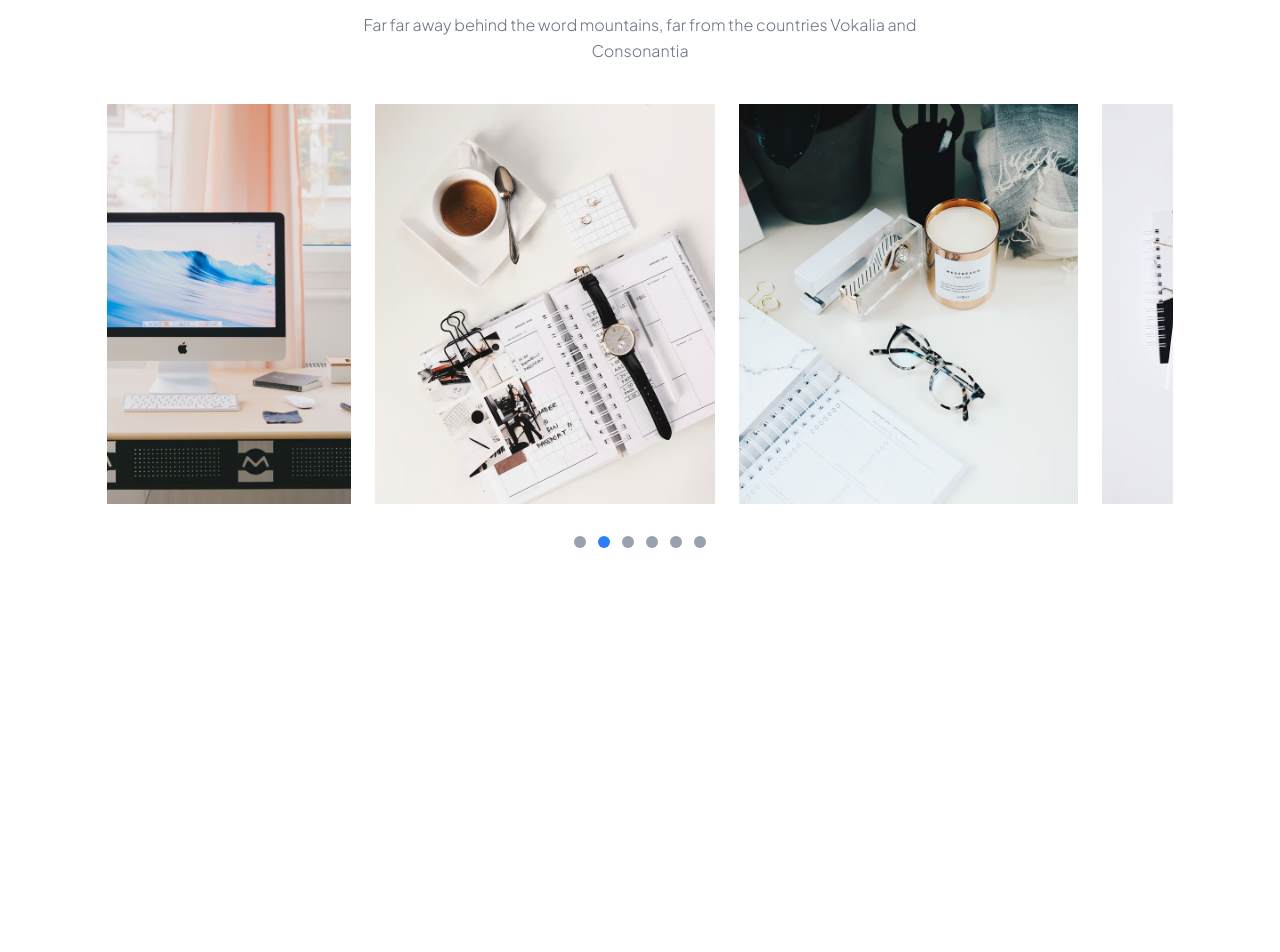
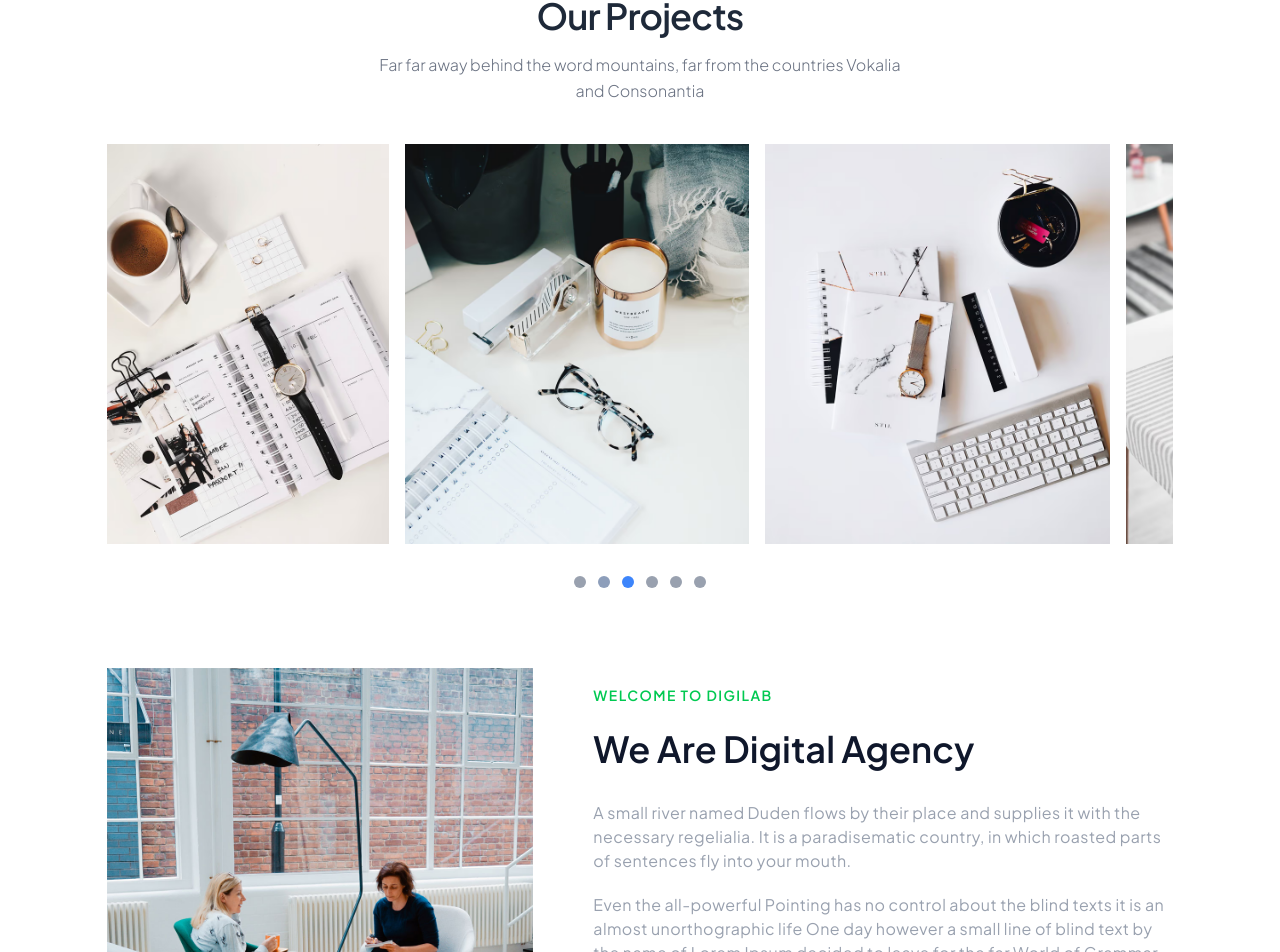
Before and after one commit to Habtamu-Semagn/diglab, a Next.js app: page / in a window 1280 px wide. Shown: the part 2068-3020 px from the top of the page. Before the commit the page ends 2696 px from the top, so only its background shows below. Built offline with nearby package versions, Linux system fonts and the light colour scheme.

Commit message:
project section completed

```diff
--- a/app/page.tsx
+++ b/app/page.tsx
@@ -1,4 +1,5 @@
 
+import About from "@/components/About";
 import HeroSection from "@/components/Hero";
 import Projects from "@/components/Projects";
 import Services from "@/components/Services";
@@ -10,6 +11,7 @@ export default function Home() {
         <HeroSection />
         <Services />
         <Projects />
+        <About />
     </>
   );
 }
--- /dev/null
+++ b/components/About.tsx
@@ -0,0 +1,18 @@
+import Image from "next/image"
+import aboutImage from "@/public/images/about.jpg"
+export default function About(){
+    return <div className="grid grid-cols-12">
+        <div className="col-start-2 col-span-4"><Image src={aboutImage} alt="about-page-image" /></div>
+        <div className="col-start-6 col-span-6 pl-15 w-full h-full flex flex-col justify-center">
+            <p className="text-sm font-semibold tracking-widest text-green-500 uppercase mb-6">welcome to digilab</p>
+            <p className="text-2xl md:text-4xl font-semibold text-slate-900 capitalize mb-8">we are digital agency</p>
+            <div className="flex flex-col gap-5 text-gray-400 tracking-wide"><p>A small river named Duden flows by their place and supplies it with the necessary regelialia. It is a paradisematic country, in which roasted parts of sentences fly into your mouth.</p>
+                <p>Even the all-powerful Pointing has no control about the blind texts it is an almost unorthographic life One day however a small line of blind text by the name of Lorem Ipsum decided to leave for the far World of Grammar.</p>
+                <p>A small river named Duden flows by their place and supplies it with the necessary regelialia. It is a paradisematic country, in which roasted parts of sentences fly into your mouth.</p></div>
+        <div className="flex flex-col bg-green-400 text-black p-9 w-110 -translate-x-40 mt-10">
+            <span className="text-xl">20</span>
+            <span className="text-xl uppercase">years of experience</span>
+        </div>
+        </div>
+    </div>
+}
--- a/components/Projects.tsx
+++ b/components/Projects.tsx
@@ -17,9 +17,8 @@ const projects = [
     { imagesrc: project6image, altname: "Project 6" },
 ]
 
-const GAP = 24
+const GAP = 16
 
-// build an infinite window of 5 items centered on a given index
 const getWindow = (centerIndex: number) => {
   const len = projects.length;
   return [-2, -1, 0, 1, 2].map((offset) => {
@@ -30,7 +29,7 @@ const getWindow = (centerIndex: number) => {
 
 export default function ProjectsSection() {
   const [centerIndex, setCenterIndex] = useState(0);
-  const [window, setWindow] = useState(() => getWindow(0));
+  const [visibleWindow, setVisibleWindow] = useState(() => getWindow(0));
   const scrollRef = useRef<HTMLDivElement>(null);
   const intervalRef = useRef<NodeJS.Timeout | null>(null);
   const isPaused = useRef(false);
@@ -38,17 +37,20 @@ export default function ProjectsSection() {
 
   const getItemWidth = useCallback(() => {
     if (!scrollRef.current) return 0;
-    return (scrollRef.current.offsetWidth - GAP * 2) / 3;
+    const containerWidth = scrollRef.current.offsetWidth;
+    if (containerWidth < 640) {
+      return containerWidth * 0.75;
+    }
+    return (containerWidth - GAP * 2) / 3;
   }, []);
 
-  // always scroll to center item (index 2 in the 5-item window)
-  // but show only 3 at a time starting from index 1
   const scrollToCenter = useCallback((behavior: ScrollBehavior = "smooth") => {
     if (!scrollRef.current) return;
     const itemWidth = getItemWidth();
-    // scroll so that item at position 1 (prev) is at left edge
-    const left = 1 * (itemWidth + GAP);
-    scrollRef.current.scrollTo({ left, behavior });
+    const containerWidth = scrollRef.current.offsetWidth;
+    const centerItemLeft = 2 * (itemWidth + GAP);
+    const offset = centerItemLeft - (containerWidth - itemWidth) / 2;
+    scrollRef.current.scrollTo({ left: offset, behavior });
   }, [getItemWidth]);
 
   const goNext = useCallback(() => {
@@ -57,20 +59,23 @@ export default function ProjectsSection() {
 
     const nextCenter = (centerIndex + 1) % projects.length;
 
-    // scroll right to item at position 2 (current center moves left)
     if (scrollRef.current) {
       const itemWidth = getItemWidth();
-      const left = 2 * (itemWidth + GAP);
-      scrollRef.current.scrollTo({ left, behavior: "smooth" });
+      const containerWidth = scrollRef.current.offsetWidth;
+      const nextItemLeft = 3 * (itemWidth + GAP);
+      const offset = nextItemLeft - (containerWidth - itemWidth) / 2;
+      scrollRef.current.scrollTo({ left: offset, behavior: "smooth" });
     }
 
     setTimeout(() => {
       setCenterIndex(nextCenter);
-      setWindow(getWindow(nextCenter));
-      // instantly reset scroll to center without animation
+      setVisibleWindow(getWindow(nextCenter));
       if (scrollRef.current) {
         const itemWidth = getItemWidth();
-        scrollRef.current.scrollTo({ left: 1 * (itemWidth + GAP), behavior: "instant" });
+        const containerWidth = scrollRef.current.offsetWidth;
+        const centerItemLeft = 2 * (itemWidth + GAP);
+        const offset = centerItemLeft - (containerWidth - itemWidth) / 2;
+        scrollRef.current.scrollTo({ left: offset, behavior: "instant" });
       }
       isAnimating.current = false;
     }, 500);
@@ -82,19 +87,23 @@ export default function ProjectsSection() {
 
     const prevCenter = (centerIndex - 1 + projects.length) % projects.length;
 
-    // scroll left to item at position 0
     if (scrollRef.current) {
       const itemWidth = getItemWidth();
-      const left = 0 * (itemWidth + GAP);
-      scrollRef.current.scrollTo({ left, behavior: "smooth" });
+      const containerWidth = scrollRef.current.offsetWidth;
+      const prevItemLeft = 1 * (itemWidth + GAP);
+      const offset = prevItemLeft - (containerWidth - itemWidth) / 2;
+      scrollRef.current.scrollTo({ left: offset, behavior: "smooth" });
     }
 
     setTimeout(() => {
       setCenterIndex(prevCenter);
-      setWindow(getWindow(prevCenter));
+      setVisibleWindow(getWindow(prevCenter));
       if (scrollRef.current) {
         const itemWidth = getItemWidth();
-        scrollRef.current.scrollTo({ left: 1 * (itemWidth + GAP), behavior: "instant" });
+        const containerWidth = scrollRef.current.offsetWidth;
+        const centerItemLeft = 2 * (itemWidth + GAP);
+        const offset = centerItemLeft - (containerWidth - itemWidth) / 2;
+        scrollRef.current.scrollTo({ left: offset, behavior: "instant" });
       }
       isAnimating.current = false;
     }, 500);
@@ -104,9 +113,7 @@ export default function ProjectsSection() {
     if (isAnimating.current) return;
     const diff = (realIndex - centerIndex + projects.length) % projects.length;
     if (diff === 0) return;
-    // go forward or backward based on shortest path
     if (diff <= projects.length / 2) {
-      // go forward diff times
       let count = 0;
       const forward = setInterval(() => {
         goNext();
@@ -124,7 +131,6 @@ export default function ProjectsSection() {
     }
   }, [centerIndex, goNext, goPrev]);
 
-  // auto play
   const startAutoPlay = useCallback(() => {
     if (intervalRef.current) clearInterval(intervalRef.current);
     intervalRef.current = setInterval(() => {
@@ -135,7 +141,6 @@ export default function ProjectsSection() {
   const stopAutoPlay = () => { isPaused.current = true; };
   const resumeAutoPlay = () => { isPaused.current = false; };
 
-  // init scroll position to center on mount
   useEffect(() => {
     scrollToCenter("instant");
   }, [scrollToCenter]);
@@ -146,32 +151,37 @@ export default function ProjectsSection() {
   }, [startAutoPlay]);
 
   return (
-    <div className="grid grid-cols-12 py-20">
-      <div className="col-start-2 col-span-10 flex flex-col items-center gap-4">
+    <div className="lg:grid lg:grid-cols-12 pb-20 pt-30">
+      <div className="lg:col-start-2 lg:col-span-10 flex flex-col items-center gap-4">
 
         {/* Header */}
         <p className="text-sm font-semibold tracking-widest text-green-500 uppercase">
           Accomplishments
         </p>
-        <h2 className="text-4xl font-semibold text-gray-800 tracking-tight text-center">
+        <h2 className="text-3xl md:text-4xl font-semibold text-gray-800 tracking-tight text-center">
           Our Projects
         </h2>
-        <p className="text-gray-500 font-light text-center max-w-xl leading-relaxed">
+        <p className="text-gray-500 font-light text-center max-w-xl leading-relaxed px-4">
           Far far away behind the word mountains, far from the countries Vokalia and Consonantia
         </p>
 
-        {/* Scroll Container — renders 5 items but only 3 visible */}
+        {/* Scroll Container */}
         <div
           ref={scrollRef}
-          className="w-full flex mt-6 overflow-x-hidden gap-6"
+          className="w-full mt-6 overflow-x-hidden"
+          style={{ display: "flex", gap: `${GAP}px` }}
           onMouseEnter={stopAutoPlay}
           onMouseLeave={resumeAutoPlay}
         >
-          {window.map((project, index) => (
+          {visibleWindow.map((project, index) => {
+            const isMobile = typeof globalThis !== "undefined" && globalThis.innerWidth < 640;
+            const itemWidth = isMobile ? "75vw" : `calc((100% - ${GAP * 2}px) / 3)`;
+
+            return (
               <div
                 key={`${project.realIndex}-${index}`}
-    className="relative flex-shrink-0 h-[400px] cursor-pointer overflow-hidden group"
-    style={{ width: `calc((100% - ${GAP * 2}px) / 3)` }}
+                className="relative flex-shrink-0 h-[280px] sm:h-[400px] cursor-pointer overflow-hidden group"
+                style={{ width: itemWidth }}
                 onClick={() => {
                   if (index === 1) goPrev();
                   if (index === 3) goNext();
@@ -186,21 +196,19 @@ export default function ProjectsSection() {
 
                 {/* hover overlay */}
                 <div className="absolute inset-0 opacity-0 group-hover:opacity-100 transition-opacity duration-500 flex flex-col justify-end">
-
-  {/* text block at bottom with green background */}
-  <div className="bg-green-500 px-5 py-4 translate-y-4 group-hover:translate-y-0 transition-transform duration-500 flex flex-col gap-1">
-    <p className="text-white text-lg  text-base font-semibold tracking-tight">
+                  <div className="bg-[#3DB85C] px-5 py-4 translate-y-4 group-hover:translate-y-0 transition-transform duration-500 flex flex-col gap-1">
+                    <p className="text-white text-base font-bold tracking-tight">
                       WORK NAME
                     </p>
-    <p className="text-white text-sm tracking-wide font-normal">
+                    <p className="text-white text-sm font-normal">
                       Web Design
                     </p>
                   </div>
-
                 </div>
 
               </div>
-))}
+            );
+          })}
         </div>
 
         {/* Dot Navigation */}
```
Also changed, not shown: public/images/about.jpg (added). Lines whose indentation alone changed are shown as unchanged.
